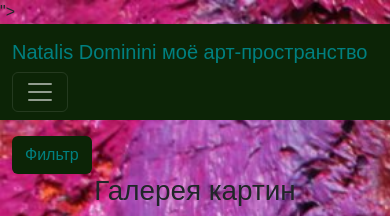
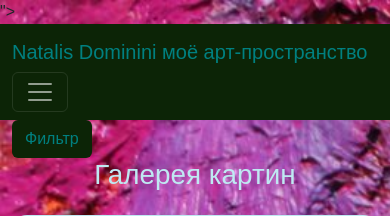
Before and after one commit to Iceeyess/art-gallery, a Django app: page / in a window 390 px wide. Shown: the top 216 px of the page. Run offline with Django 5.2, Linux system fonts and the light colour scheme; data comes from the database, SQL or seed files in the repository; data that the repository does not hold is empty; parts of the project's set-up code (start-up, migrations or seed data) failed here and were passed over; some libraries are stand-ins or nearby versions.

Commit message:
Коррекция по дизайну

```diff
--- a/gallery/templates/gallery/index.html
+++ b/gallery/templates/gallery/index.html
@@ -35,15 +35,14 @@
 
 <!-- Форма для отправки фильтра -->
 
-<div class="container pt-3">
-    <div class="col-6">
+<div class="container">
+    <div class="col-3">
         <button id="toggleButton" class="btn bg-custom-orange text-custom-teal">Фильтр</button>
     </div>
     <div class="col-6" id="menu">
         <div class="row checkbox-row">
-            <div class="col align-center">
+            <div class="col align-center text-custom-light">
                 <form method="get" action="">
-
                     {{ form.as_p }}
                     <button type="submit" class="btn bg-custom-orange text-custom-teal">Отправить</button>
                 </form>
@@ -66,7 +65,7 @@
 <!-- Галерея -->
 
 <div class="container my-auto" id="gallery">
-    <h1 class="text-center mb-4">Галерея картин</h1>
+    <h1 class="text-center mb-4 text-custom-light" style="">Галерея картин</h1>
     <!-- Карусель -->
     <div id="artCarousel" class="carousel slide" data-bs-ride="carousel">
         <!-- Слайды -->
@@ -107,7 +106,7 @@
 
 <!-- О нас -->
 <section id="about" class="">
-    <div class="container">
+    <div class="carousel my-5 mx-5">
         <h2 class="text-center mb-4 text-custom-orange">О нас</h2>
         <p class="text-center text-custom-orange">Привет! Меня зовут, Наталья. Я - художник в душе) Творю, в
             свободное
@@ -122,7 +121,7 @@
 <section id="send_out" class="container my-5">
     <h2 class="text-center mb-4 text-custom-orange">Контакты</h2>
     <div class="row">
-        <div class="col-md-6 mx-auto">
+        <div class="col-md-6 mx-auto bg-custom-light">
             <form method="post" action="">
                 {{ post_form }}
                 {% csrf_token %}
```
